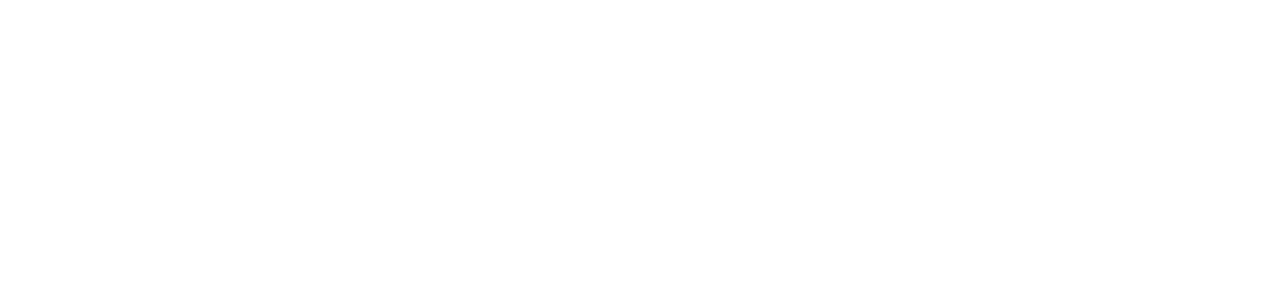
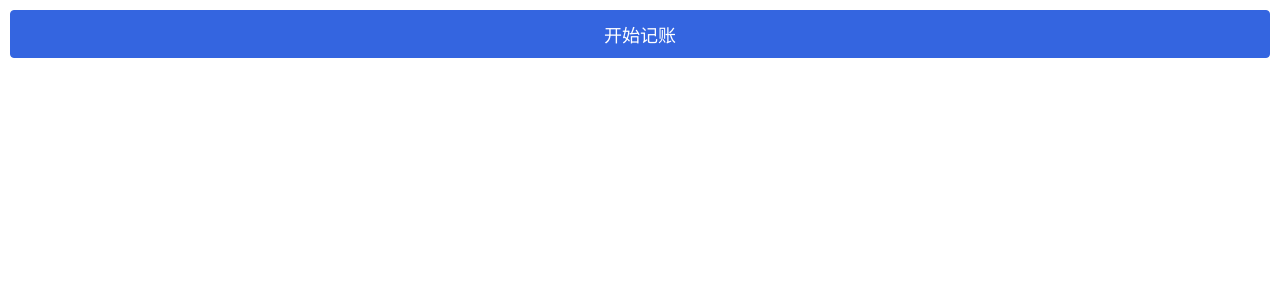
Before and after one commit to jgorijinal/github-page-demo-1, a Vue app: page /#/start in a window 1280 px wide. Before the commit this address had no page. Shown: the top 300 px of the page. Built offline with nearby package versions, Linux system fonts and the light colour scheme.

Commit message:
创建 start 页面和 button 组件

```diff
--- /dev/null
+++ b/src/components/button.vue
@@ -0,0 +1,35 @@
+<template>
+  <div :class="$attrs" class="eren-button-wrapper">
+    <button class="eren-button">
+    <slot></slot>
+  </button>
+  </div>
+</template>
+<script lang="ts" setup>
+import { useAttrs } from 'vue'
+const attrs = useAttrs()
+console.log(attrs)
+</script>
+<style lang="scss" scoped>
+$btn-bg:#3465e0;
+$btn-bg-hover:#0433ab;
+$btn-fs:18px;
+.eren-button-wrapper{
+  display: inline-block;
+  .eren-button{
+    width: 100%;
+    height: 48px;
+    border:1px solid $btn-bg;
+    padding:8px 16px;
+    font-size:$btn-fs;
+    color:white;
+    background-color:$btn-bg;
+    border-radius:4px;
+    transition: all 0.3s ease;
+    &:hover,&:active {
+      background-color:$btn-bg-hover;
+      border:1px solid $btn-bg-hover;
+    }
+  }
+}
+</style>
--- a/src/router/routes.ts
+++ b/src/router/routes.ts
@@ -14,5 +14,9 @@ export const routes: RouteRecordRaw[] = [
       { path: '3', component:() => import('../components/welcome/third.vue') },
       { path: '4', component:() => import('../components/welcome/fourth.vue') }
     ]
+  },
+  {
+    path: '/start',
+    component: ()=>import('../views/start.vue')
   }
 ]
--- /dev/null
+++ b/src/views/start.vue
@@ -0,0 +1,17 @@
+<template>
+  <div>
+    <e-button class="button" @click="handleClick">开始记账</e-button>
+  </div>
+</template>
+<script setup lang="ts">
+import EButton from '../components/button.vue'
+const handleClick = () => {
+  console.log('hi')
+}
+</script>
+<style lang="scss" scoped>
+.button {
+  display: block;
+  margin:10px;
+}
+</style>
```
Also changed, not shown: src/components/HelloWorld.vue (deleted, +0 -52 lines), src/components/floatButton.vue (added, +9 -0 lines), src/components/navBar.vue (added, +10 -0 lines).
